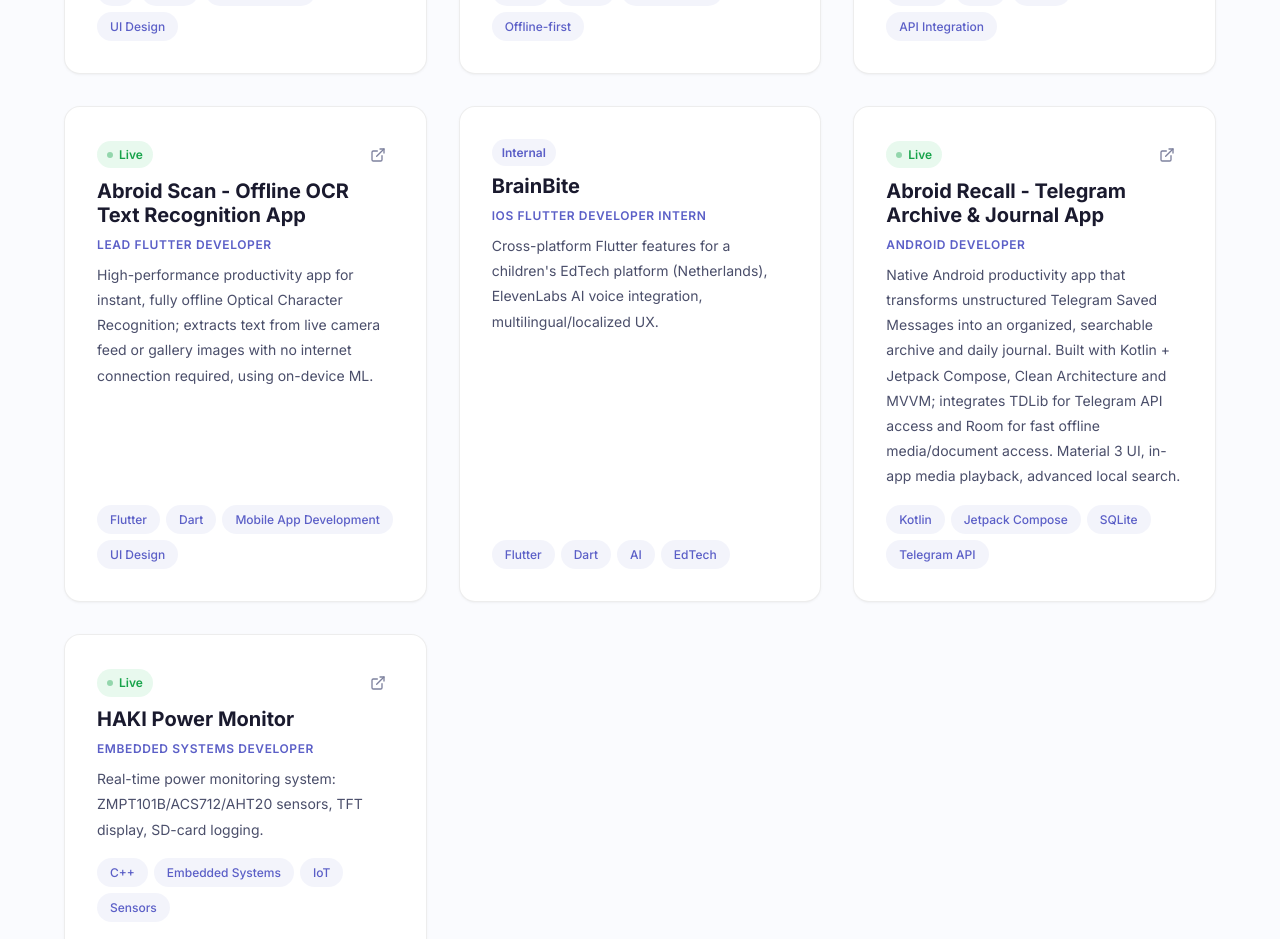
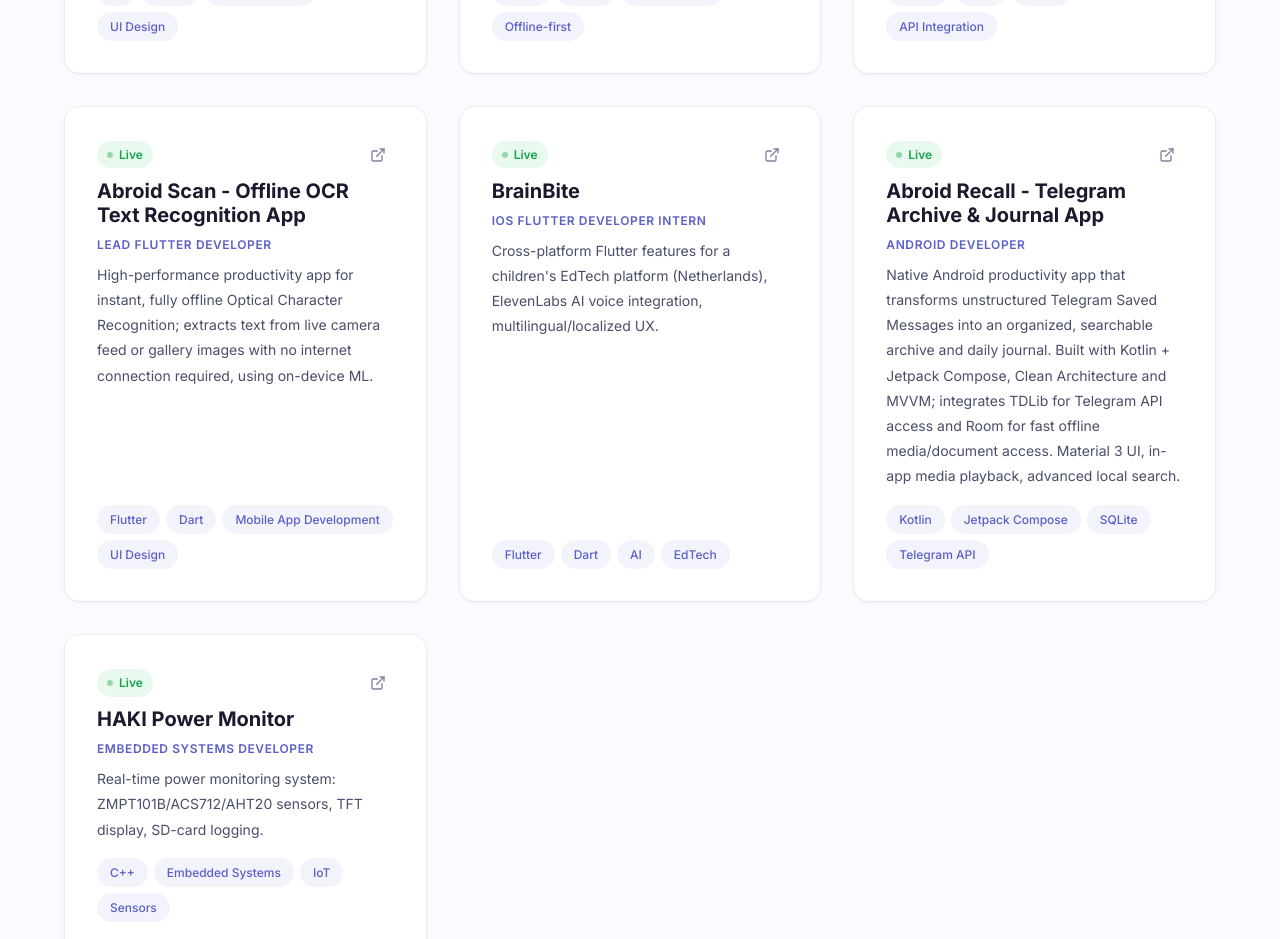
Before and after one commit to Minas-27/portfolio, a React (Vite) app: page / in a window 1280 px wide. Shown: the part 3880-4819 px from the top of the page. Built offline with nearby package versions, Linux system fonts and the light colour scheme.

Commit message:
content: Update FaydaHealth and BrainBite links to LinkedIn posts

```diff
--- a/src/data/content.js
+++ b/src/data/content.js
@@ -138,7 +138,7 @@
       'Award-winning health record system integrating Ethiopia\'s national Fayda ID to unify fragmented medical histories. Includes AI-driven preliminary diagnostics and a localized Amharic AI chatbot for accessibility. Secured 2nd Place at CoBuild Ethiopia AI Hackathon 2025.',
     tags: ['AI', 'Kotlin', 'API Integration', 'UI Design'],
     status: 'Live',
-    link: 'https://www.upwork.com/freelancers/~0142f1cf79221e6871?viewMode=1&p=2046116849510187008',
+    link: 'https://www.linkedin.com/posts/abraham-addisu_cobuildabrethiopiaabraiabrhackathonabr2025-activity-7402093729572126720-lDga?utm_source=share&utm_medium=member_desktop&rcm=ACoAAFThwF0BWrohJRWKElATtOS8yq3FnorcHPY',
   },
   {
     title: 'Addis 360',
@@ -173,9 +173,8 @@
     description:
       'Cross-platform Flutter features for a children\'s EdTech platform (Netherlands), ElevenLabs AI voice integration, multilingual/localized UX.',
     tags: ['Flutter', 'Dart', 'AI', 'EdTech'],
-    status: 'Internal',
-    link: null,
-    linkNote: null,
+    status: 'Live',
+    link: 'https://www.linkedin.com/posts/brainbite_brainbite-brainbiters-activity-7405622544046858240-RO4a?utm_source=share&utm_medium=member_desktop&rcm=ACoAAFThwF0BWrohJRWKElATtOS8yq3FnorcHPY',
   },
   {
     title: 'Abroid Recall - Telegram Archive & Journal App',
```
